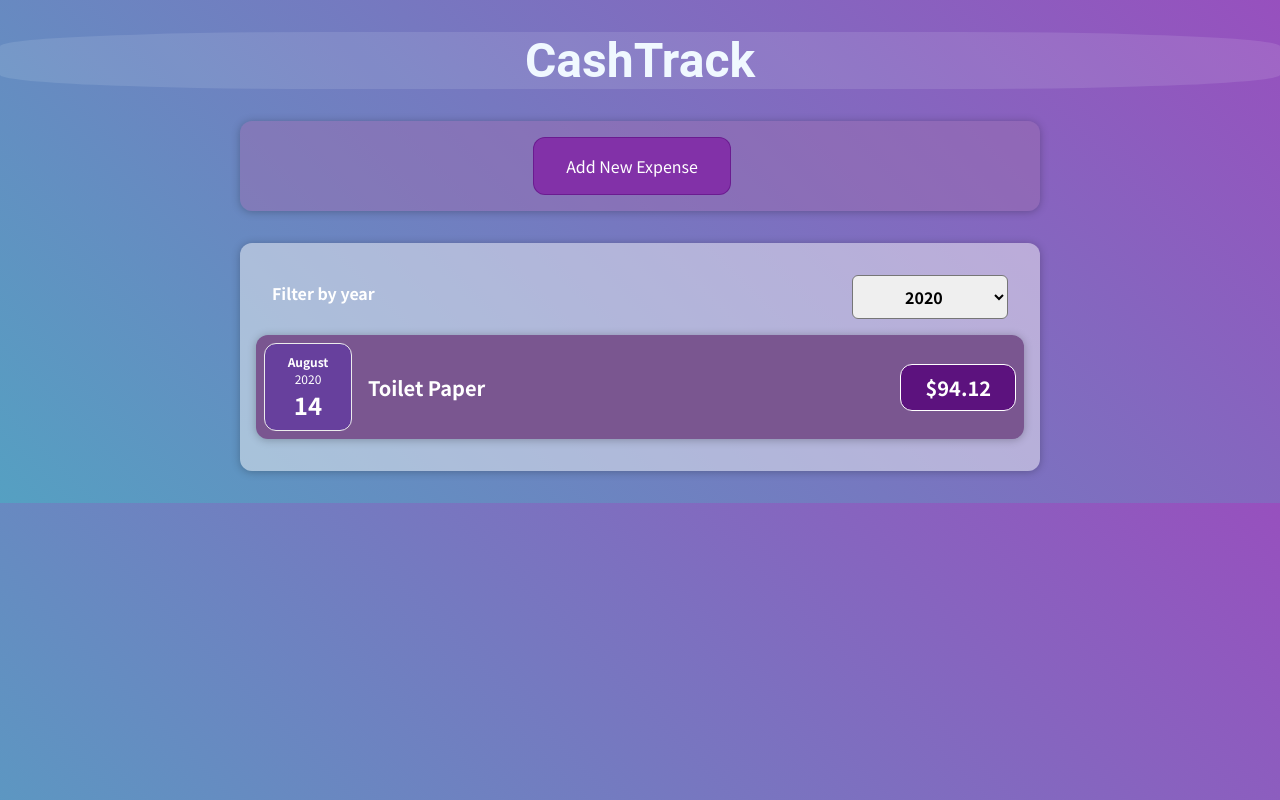
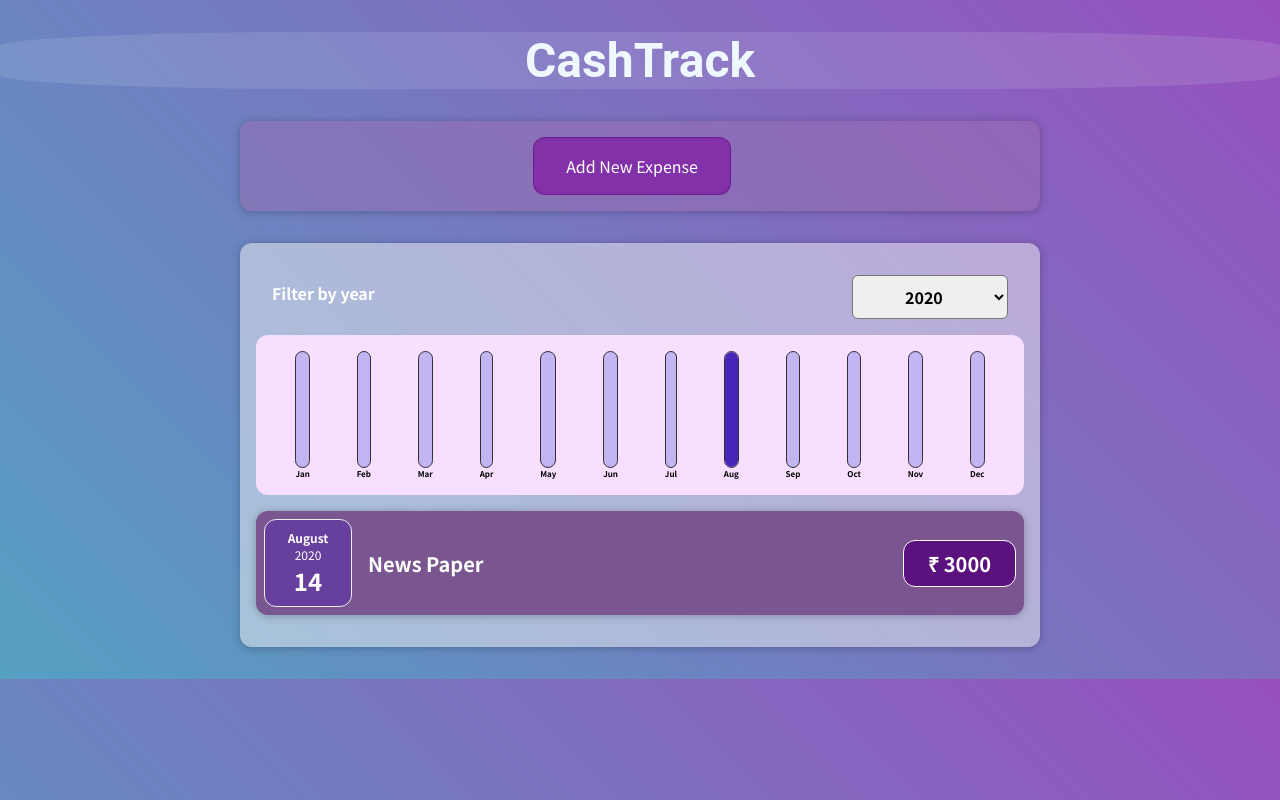
Before and after one commit to sathishkumarg5024/Expense-Tracker, a React (Create React App) app: page / in a window 1280 px wide. Built offline with nearby package versions, Linux system fonts and the light colour scheme.

Commit message:
Final app completed

```diff
--- a/src/App.js
+++ b/src/App.js
@@ -7,21 +7,21 @@
 const DUMMY_EXPENSES = [
     {
         id: "e1",
-        title: "Toilet Paper",
-        amount: 94.12,
+        title: "News Paper",
+        amount: 3000,
         date: new Date(2020, 7, 14),
     },
-    { id: "e2", title: "New TV", amount: 799.49, date: new Date(2021, 2, 12) },
+    { id: "e2", title: "New TV", amount: 23799, date: new Date(2021, 2, 12) },
     {
         id: "e3",
         title: "Car Insurance",
-        amount: 294.67,
+        amount: 1022294,
         date: new Date(2021, 2, 28),
     },
     {
         id: "e4",
         title: "New Desk (Wooden)",
-        amount: 450,
+        amount: 8450,
         date: new Date(2021, 5, 12),
     },
 ];
--- /dev/null
+++ b/src/components/Chart/Chart.css
@@ -0,0 +1,9 @@
+.chart {
+    padding: 1rem;
+    border-radius: 12px;
+    background-color: #f8dfff;
+    text-align: center;
+    display: flex;
+    justify-content: space-around;
+    height: 10rem;
+}
--- /dev/null
+++ b/src/components/Chart/Chart.js
@@ -0,0 +1,24 @@
+import React from "react";
+
+import ChartBar from "./ChartBar";
+import "./Chart.css";
+
+const Chart = (props) => {
+    const dataPointValues = props.dataPoints.map((dataPoint) => dataPoint.value);
+    const totalMaximum = Math.max(...dataPointValues);
+
+    return (
+        <div className='chart'>
+            {props.dataPoints.map((dataPoint) => (
+                <ChartBar
+                    key={dataPoint.label}
+                    value={dataPoint.value}
+                    maxValue={totalMaximum}
+                    label={dataPoint.label}
+                />
+            ))}
+        </div>
+    );
+};
+
+export default Chart;
--- /dev/null
+++ b/src/components/Chart/ChartBar.css
@@ -0,0 +1,30 @@
+.chart-bar {
+    height: 100%;
+    display: flex;
+    flex-direction: column;
+    align-items: center;
+}
+
+.chart-bar__inner {
+    height: 100%;
+    width: 100%;
+    border: 1px solid #313131;
+    border-radius: 12px;
+    background-color: #c3b4f3;
+    overflow: hidden;
+    display: flex;
+    flex-direction: column;
+    justify-content: flex-end;
+}
+
+.chart-bar__fill {
+    background-color: #4826b9;
+    width: 100%;
+    transition: all 0.3s ease-out;
+}
+
+.chart-bar__label {
+    font-weight: bold;
+    font-size: 0.5rem;
+    text-align: center;
+}
--- /dev/null
+++ b/src/components/Chart/ChartBar.js
@@ -0,0 +1,25 @@
+import React from "react";
+
+import "./ChartBar.css";
+
+const ChartBar = (props) => {
+    let barFillHeight = "0%";
+
+    if (props.maxValue > 0) {
+        barFillHeight = Math.round((props.value / props.maxValue) * 100) + "%";
+    }
+
+    return (
+        <div className='chart-bar'>
+            <div className='chart-bar__inner'>
+                <div
+                    className='chart-bar__fill'
+                    style={{ height: barFillHeight }}
+                ></div>
+            </div>
+            <div className='chart-bar__label'>{props.label}</div>
+        </div>
+    );
+};
+
+export default ChartBar;
--- a/src/components/Expenses/ExpenseItem.js
+++ b/src/components/Expenses/ExpenseItem.js
@@ -11,7 +11,7 @@
                 <ExpenseDate date={props.date} />
                 <div className='expense-item__description'>
                     <h2>{props.title}</h2>
-                    <div className='expense-item__price'>${props.amount}</div>
+                    <div className='expense-item__price'>₹ {props.amount}</div>
                 </div>
             </Card>
         </li>
--- a/src/components/Expenses/Expenses.js
+++ b/src/components/Expenses/Expenses.js
@@ -3,6 +3,7 @@
 import Card from "../UI/Card";
 import ExpensesFilter from "./ExpensesFilter";
 import ExpensesList from "./ExpensesList";
+import ExpensesChart from "./ExpensesChart";
 import "./Expenses.css";
 
 const Expenses = (props) => {
@@ -23,6 +24,7 @@
                     selected={filteredYear}
                     onChangeFilter={filterChangeHandler}
                 />
+                <ExpensesChart expenses={filteredExpenses} />
                 <ExpensesList items={filteredExpenses} />
             </Card>
         </div>
--- /dev/null
+++ b/src/components/Expenses/ExpensesChart.js
@@ -0,0 +1,29 @@
+import React from "react";
+
+import Chart from "../Chart/Chart";
+
+const ExpensesChart = (props) => {
+    const chartDataPoints = [
+        { label: "Jan", value: 0 },
+        { label: "Feb", value: 0 },
+        { label: "Mar", value: 0 },
+        { label: "Apr", value: 0 },
+        { label: "May", value: 0 },
+        { label: "Jun", value: 0 },
+        { label: "Jul", value: 0 },
+        { label: "Aug", value: 0 },
+        { label: "Sep", value: 0 },
+        { label: "Oct", value: 0 },
+        { label: "Nov", value: 0 },
+        { label: "Dec", value: 0 },
+    ];
+
+    for (const expense of props.expenses) {
+        const expenseMonth = expense.date.getMonth(); // starting at 0 => January => 0
+        chartDataPoints[expenseMonth].value += expense.amount;
+    }
+
+    return <Chart dataPoints={chartDataPoints} />;
+};
+
+export default ExpensesChart;
```
